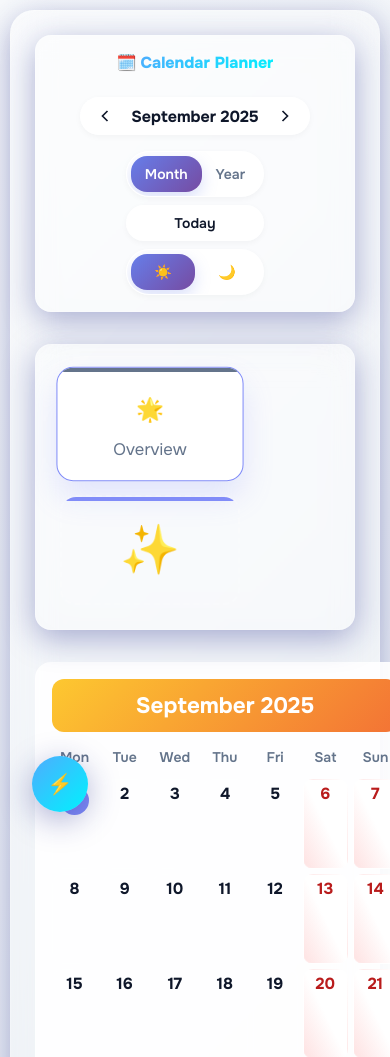
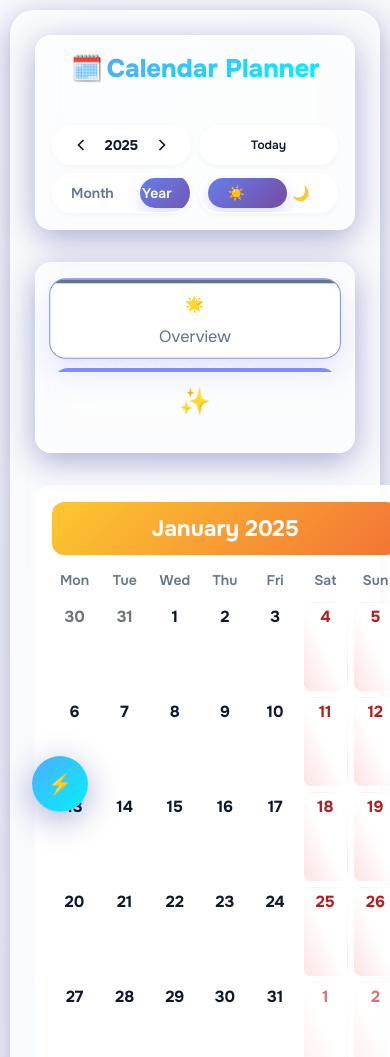
Before and after one commit to kotapullarao/calendar-planner, a website with bundled scripts: page index.html in a window 390 px wide. Shown: the top 1057 px of the page. Built offline with nearby package versions, Linux system fonts and the light colour scheme.

Commit message:
Header + toggles polish: move nav chip into header actions; consistent segmented toggle animations; robust indicator alignment; default to Year view; short month names; FAB labels with accessible rows; Today chip + sizes unified; stat cards compact; persist stats toggle; cleanup mini-year + isToday; fix emoji unreachable return; revert grid on stats to flex

```diff
--- a/css/components.css
+++ b/css/components.css
@@ -60,6 +60,7 @@
     border: 1px solid var(--light-border);
     border-radius: var(--radius-2xl);
     padding: 4px;
+    height: 40px;
     box-shadow: 0 2px 6px rgba(0,0,0,0.04);
     overflow: hidden;
     isolation: isolate;
@@ -93,7 +94,7 @@
     align-items: center;
     gap: var(--space-xs);
     transition: all 300ms cubic-bezier(0.4, 0, 0.2, 1);
-    min-height: 36px;
+    min-height: 32px;
     position: relative;
     z-index: 1;
     outline: none;
@@ -105,7 +106,8 @@
 
 .view-toggle-btn:active { }
 
-.view-toggle-btn.active { color: white; background: transparent; box-shadow: none; }
+.view-toggle-btn.active { color: var(--light-text); background: transparent; box-shadow: none; }
+.view-toggle-group.indicator-ready .view-toggle-btn.active { color: white; }
 
 .view-toggle-btn.active:hover { }
 
@@ -372,8 +374,8 @@ html[data-theme="midnight"] .name-suggestion-item.popular {
 
 /* * --- OPTIMIZED STAT CARD STYLES --- */
 .stat-card {
-    flex: 0 0 180px;
-    padding: 18px;
+    flex: 1 1 clamp(140px, 18vw, 200px);
+    padding: clamp(10px, 1.6vw, 14px);
     border-radius: 16px;
     text-align: center;
     border: 1px solid var(--light-border);
@@ -384,7 +386,7 @@ html[data-theme="midnight"] .name-suggestion-item.popular {
     display: flex;
     flex-direction: column;
     justify-content: center;
-    min-height: 110px;
+    min-height: clamp(70px, 10vw, 96px);
     user-select: none;
     will-change: transform;
     transition: transform 0.2s cubic-bezier(0.25, 0.46, 0.45, 0.94),
@@ -401,12 +403,12 @@ html[data-theme="midnight"] .name-suggestion-item.popular {
 }
 
 .stat-card:hover {
-    transform: scale(1.04);
+    transform: scale(1.02);
     box-shadow: 0 12px 30px rgba(0, 0, 0, 0.08);
 }
 
 .stat-card.active {
-    transform: scale(1.04);
+    transform: scale(1.02);
     box-shadow: 0 15px 30px rgba(129, 140, 248, 0.2);
     border-color: var(--primary-color);
 }
@@ -1378,16 +1380,16 @@ body.is-touch-device .stat-card.active:not(.overview-card) .edit-stat-btn {
 }
 
 .stat-number {
-    font-size: clamp(1.5em, 3vw, 2.2em);
+    font-size: clamp(1.1em, 2.2vw, 2em);
     font-weight: 800;
     margin-bottom: 8px;
     display: flex;
     align-items: center;
     justify-content: center;
     gap: 8px;
-    min-height: 40px;
-}
-.stat-emoji { font-size: 0.9em; }
+    min-height: clamp(28px, 4vw, 36px);
+}
+.stat-emoji { font-size: 0.85em; }
 .stat-value { color: var(--light-text); }
 .stat-label {
     color: var(--light-text-secondary);
@@ -1397,7 +1399,7 @@ body.is-touch-device .stat-card.active:not(.overview-card) .edit-stat-btn {
     gap: 6px;
 }
 .stat-card-add {
-    display: flex; justify-content: center; align-items: center; font-size: 3em;
+    display: flex; justify-content: center; align-items: center; font-size: clamp(1.6em, 2.2vw, 2.4em);
     color: var(--light-text-secondary); border: 2px dashed var(--light-border);
     background-color: transparent; box-shadow: none;
 }
@@ -1745,7 +1747,8 @@ html[data-theme="midnight"] .view-toggle-btn {
     color: var(--midnight-text-secondary);
 }
 
-html[data-theme="midnight"] .view-toggle-btn.active { background: transparent; color: white; box-shadow: none; }
+html[data-theme="midnight"] .view-toggle-btn.active { background: transparent; color: var(--midnight-text); box-shadow: none; }
+html[data-theme="midnight"] .view-toggle-group.indicator-ready .view-toggle-btn.active { color: white; }
 
 html[data-theme="midnight"] .view-toggle-btn:not(.active):hover {
     background: rgba(102, 126, 234, 0.2);
--- a/css/layout.css
+++ b/css/layout.css
@@ -77,6 +77,7 @@
     align-items: center;
     gap: 4px;
     padding: 4px 10px;
+    height: 40px;
     background: var(--light-surface);
     border: 1px solid var(--light-border);
     border-radius: var(--radius-2xl);
@@ -84,8 +85,8 @@
 }
 
 .nav-composite .nav-btn {
-    width: 28px;
-    height: 28px;
+    width: 32px;
+    height: 32px;
     background: transparent;
     border: none;
     box-shadow: none;
@@ -193,8 +194,8 @@ html[data-theme="midnight"] #theme-toggle-btn:hover {
     border: 1px solid var(--light-border);
     box-shadow: 0 2px 6px rgba(0,0,0,0.04);
     border-radius: var(--radius-2xl);
-    padding: var(--space-sm) var(--space-md);
-    min-height: 36px;
+    padding: 8px 14px;
+    height: 40px;
     font-size: var(--text-sm);
     display: flex;
     align-items: center;
@@ -318,7 +319,7 @@ html[data-theme="midnight"] .header-title h1 {
     }
 
     .header-title h1 {
-        font-size: var(--text-md);
+        font-size: clamp(1.6rem, 6.5vw, 2.2rem);
     }
 
     .header-navigation {
@@ -327,9 +328,15 @@ html[data-theme="midnight"] .header-title h1 {
     }
 
     .header-actions {
-        flex-direction: column;
+        display: grid;
+        grid-template-columns: repeat(2, minmax(0, 1fr));
+        grid-template-areas:
+            'nav today'
+            'view theme';
         gap: var(--space-sm);
         align-items: stretch;
+        width: 100%;
+        flex: 1 1 100%;
     }
 
     .view-toggle-group {
@@ -337,7 +344,37 @@ html[data-theme="midnight"] .header-title h1 {
         width: 100%;
     }
 
-    .today-btn {
-        width: 100%;
+    .today-btn { width: 100%; }
+    .theme-toggle-group { width: 100%; }
+    .nav-composite { width: 100%; justify-content: center; }
+
+    /* Explicit grid placement for 2x2 layout */
+    .nav-composite { grid-area: nav; }
+    #today-btn { grid-area: today; }
+    #view-mode-toggle { grid-area: view; }
+    #theme-toggle { grid-area: theme; }
+
+
+    /* Tighter typography and sizing so text stays within borders */
+    .header-actions .today-btn,
+    .header-actions .control-btn {
+        font-size: var(--text-xs);
+        min-height: 34px;
+        padding: 6px 12px;
+    }
+    .nav-composite .nav-btn {
+        width: 28px;
+        height: 28px;
+    }
+    .nav-composite .nav-display {
+        font-size: var(--text-sm);
+        padding: 0 6px;
+    }
+
+
+    /* Tighter stats spacing on small screens */
+    .stats {
+        gap: var(--space-sm);
+        padding: var(--space-md);
     }
 }
--- a/css/modals.css
+++ b/css/modals.css
@@ -1105,12 +1105,7 @@ input:checked + .toggle-slider:before { transform: translateX(20px); }
     align-items: center;
     gap: 12px;
 }
-/* Header Actions */
-.header-actions {
-    display: flex;
-    align-items: center;
-    gap: 12px;
-}
+/* Header Actions (scoped in layout.css). Remove global override here to avoid conflicts. */
 
 /* Data Menu */
 .data-menu-container {
--- a/index.html
+++ b/index.html
@@ -36,8 +36,11 @@
             <h1>🗓️ <span class="title-text">Calendar Planner</span></h1>
         </div>
 
-        <!-- Center: Compact Composite Navigation -->
-        <div class="header-navigation">
+        <!-- Center navigation removed; nav chip moved beside toggles -->
+        <div class="header-navigation"></div>
+
+        <!-- Right: View Toggle & Today Button -->
+        <div class="header-actions">
             <div class="nav-composite">
                 <button id="nav-prev-btn" class="nav-btn" title="Previous">
                     <svg width="20" height="20" viewBox="0 0 24 24" fill="none" stroke="currentColor" stroke-width="2">
@@ -51,16 +54,12 @@
                     </svg>
                 </button>
             </div>
-        </div>
-
-        <!-- Right: View Toggle & Today Button -->
-        <div class="header-actions">
+            <button id="today-btn" class="today-btn" title="Go to Today">Today</button>
             <div class="view-toggle-group" id="view-mode-toggle">
                 <span class="toggle-indicator" aria-hidden="true"></span>
                 <button id="month-view-btn" class="view-toggle-btn active" title="Month View">Month</button>
                 <button id="year-overview-btn" class="view-toggle-btn" title="Year Overview">Year</button>
             </div>
-            <button id="today-btn" class="today-btn" title="Go to Today">Today</button>
             <div class="view-toggle-group theme-toggle-group" id="theme-toggle" title="Theme">
                 <span class="toggle-indicator" aria-hidden="true"></span>
                 <button id="theme-light-btn" class="view-toggle-btn" title="Light Theme">☀️</button>
--- a/js/config/constants.js
+++ b/js/config/constants.js
@@ -22,7 +22,8 @@ export const APP_CONFIG = {
         CONFIG: 'calendar-plan-config',
         THEME: 'calendar-plan-theme',
         EMOJI_USAGE: 'emoji-usage',
-        RECENT_EMOJIS: 'recent-emojis'
+        RECENT_EMOJIS: 'recent-emojis',
+        STATS_HIDDEN: 'calendar-plan-stats-hidden'
     },
 
     PWA_ACTIONS: {
--- a/js/core/state.js
+++ b/js/core/state.js
@@ -12,6 +12,7 @@ let currentYear = new Date().getFullYear();
 let currentMonth = new Date().getMonth();
 let parsedCategoriesCache = [];
 let isDragging = false;
+let statsHidden = false;
 let undoState = null;
 let pendingBackupData = null;
 
@@ -25,6 +26,8 @@ export const setState = {
     isDragging: (dragging) => { isDragging = dragging; },
     undoState: (state) => { undoState = state; },
     pendingBackupData: (data) => { pendingBackupData = data; }
+    ,
+    statsHidden: (hidden) => { statsHidden = !!hidden; }
 };
 
 // State getters - controlled access
@@ -37,4 +40,6 @@ export const getState = {
     isDragging: () => isDragging,
     undoState: () => undoState,
     pendingBackupData: () => pendingBackupData
+    ,
+    statsHidden: () => statsHidden
 };
--- a/js/modules/app.js
+++ b/js/modules/app.js
@@ -6,6 +6,7 @@
 import { Store } from './store.js';
 import { Events } from './events.js';
 import { UI } from './ui.js';
+import { getState } from '../core/state.js';
 
 /**
  * Initialize cancel button icons
@@ -97,21 +98,46 @@ function init() {
     // Load data and theme
     Store.load();
     Store.loadTheme();
+    // Load persisted stats toggle before first render
+    if (Store.loadStatsHidden) Store.loadStatsHidden();
     // Initialize header theme toggle label
     UI.updateThemeControl(document.documentElement.getAttribute('data-theme') || 'light');
 
     // Setup event listeners
     Events.setup();
 
+    // Default to Year view on first load
+    const monthBtn = document.getElementById('month-view-btn');
+    const yearBtn = document.getElementById('year-overview-btn');
+    if (monthBtn && yearBtn) {
+        monthBtn.classList.remove('active');
+        yearBtn.classList.add('active');
+    }
     // Build initial UI
     UI.rebuild();
-    // Align segmented indicators after initial render
-    setTimeout(() => {
+    // Apply persisted stats visibility
+    const statsEl = document.getElementById('stats');
+    if (statsEl && typeof getState?.statsHidden === 'function' && getState.statsHidden()) {
+        statsEl.classList.add('hidden');
+    }
+    // Robustly align segmented indicators after layout settles
+    const alignIndicators = () => {
         if (Events?.updateSegmentIndicator) {
             Events.updateSegmentIndicator('#view-mode-toggle');
             Events.updateSegmentIndicator('#theme-toggle');
         }
-    }, 0);
+    };
+    // Initial microtask
+    setTimeout(alignIndicators, 0);
+    // A couple of retries in case fonts/layout shift
+    setTimeout(alignIndicators, 80);
+    setTimeout(alignIndicators, 160);
+    // After full page load
+    window.addEventListener('load', alignIndicators);
+    // After fonts are ready (where supported)
+    if (document.fonts && document.fonts.ready) {
+        document.fonts.ready.then(alignIndicators).catch(() => {});
+    }
 
     // Handle PWA shortcuts after UI is ready
     handlePWAShortcuts();
--- a/js/modules/events.js
+++ b/js/modules/events.js
@@ -185,17 +185,29 @@ export const Events = {
         const group = document.querySelector(groupSelector);
         if (!group) return;
         const indicator = group.querySelector('.toggle-indicator');
-        const active = group.querySelector('.view-toggle-btn.active') || group.querySelector('.view-toggle-btn');
-        if (!indicator || !active) return;
-        // Use offset metrics for pixel-perfect alignment inside the group
+        const buttons = [...group.querySelectorAll('.view-toggle-btn')];
+        if (!indicator || buttons.length === 0) return;
+        const active = group.querySelector('.view-toggle-btn.active') || buttons[0];
+
+        // Equal-segment calculation for consistent animation across groups
         const computed = getComputedStyle(group);
         const paddingLeft = parseFloat(computed.paddingLeft) || 0;
-        const left = active.offsetLeft - paddingLeft; // align to inner edge of group
-        const width = active.offsetWidth;
-        const fudge = -2; // slight left bias to visually center under text
-        indicator.style.width = `${Math.max(0, width)}px`;
-        indicator.style.transform = `translateX(${Math.max(0, left + fudge)}px)`;
+        const paddingRight = parseFloat(computed.paddingRight) || 0;
+        const innerWidth = group.clientWidth - paddingLeft - paddingRight;
+        // Retry if layout not ready
+        if (innerWidth <= 0) {
+            setTimeout(() => Events.updateSegmentIndicator(groupSelector), 60);
+            return;
+        }
+        const segments = buttons.length;
+        const segWidth = innerWidth / segments;
+        const index = Math.max(0, buttons.indexOf(active));
+        const left = paddingLeft + segWidth * index;
+
+        indicator.style.width = `${Math.max(0, segWidth)}px`;
+        indicator.style.transform = `translateX(${Math.max(0, left)}px)`;
         indicator.style.opacity = '1';
+        group.classList.add('indicator-ready');
     },
     /**
      * Apply theme instantly without CSS transitions/animations
@@ -1979,11 +1991,16 @@ export const Events = {
 
         // Stats toggle (moved to FAB, but keep the core logic for reuse)
         Events.handleStatsToggle = () => {
-            const isHidden = $('#stats').classList.toggle('hidden');
+            const statsEl = $('#stats');
+            if (!statsEl) return;
+            const isHidden = statsEl.classList.toggle('hidden');
+            setState.statsHidden(isHidden);
             const statsBtn = $('#stats-btn-text');
             if (statsBtn) {
                 statsBtn.textContent = isHidden ? 'Show Stats' : 'Hide Stats';
             }
+            // persist across sessions
+            try { Store.saveStatsHidden(isHidden); } catch (e) {}
         };
 
         // Manage plan (moved to FAB, but keep the core logic for reuse)
@@ -2043,7 +2060,11 @@ export const Events = {
                     const btn = row.querySelector('.fab-item');
                     if (btn) btn.click();
                 };
-                row.addEventListener('click', trigger);
+                row.addEventListener('click', (e) => {
+                    // Avoid double-trigger when clicking directly on the icon button
+                    if (e.target.closest('.fab-item')) return;
+                    trigger();
+                });
                 row.addEventListener('keydown', (e) => {
                     if (e.key === 'Enter' || e.key === ' ') {
                         e.preventDefault();
@@ -2108,7 +2129,7 @@ export const Events = {
                 setState.currentMonth(new Date().getMonth());
                 UI.rebuild();
                 Events.updateNavigationDisplay();
-                Events.updateSegmentIndicator('#view-mode-toggle');
+                requestAnimationFrame(() => Events.updateSegmentIndicator('#view-mode-toggle'));
             });
 
             yearOverviewBtn.addEventListener('click', () => {
@@ -2117,7 +2138,7 @@ export const Events = {
                 monthViewBtn.classList.remove('active');
                 UI.rebuild();
                 Events.updateNavigationDisplay();
-                Events.updateSegmentIndicator('#view-mode-toggle');
+                requestAnimationFrame(() => Events.updateSegmentIndicator('#view-mode-toggle'));
             });
         }
 
@@ -2140,12 +2161,15 @@ export const Events = {
                 Store.saveTheme('light');
                 UI.updateThemeControl('light');
                 syncThemeButtons();
+                // Defer indicator update to let layout settle for smooth animation
+                requestAnimationFrame(() => Events.updateSegmentIndicator('#theme-toggle'));
             });
             themeDarkBtn.addEventListener('click', () => {
                 Events.setThemeInstant('midnight');
                 Store.saveTheme('midnight');
                 UI.updateThemeControl('midnight');
                 syncThemeButtons();
+                requestAnimationFrame(() => Events.updateSegmentIndicator('#theme-toggle'));
             });
         }
 
@@ -2485,9 +2509,8 @@ export const Events = {
                 // Month view: show current month and year
                 const currentMonth = getState.currentMonth();
                 const currentYear = getState.currentYear();
-                const monthNames = ['January', 'February', 'March', 'April', 'May', 'June',
-                                  'July', 'August', 'September', 'October', 'November', 'December'];
-                navDisplay.textContent = `${monthNames[currentMonth]} ${currentYear}`;
+                const shortMonths = ['Jan','Feb','Mar','Apr','May','Jun','Jul','Aug','Sep','Oct','Nov','Dec'];
+                navDisplay.textContent = `${shortMonths[currentMonth]} ${currentYear}`;
             }
         }
     }
--- a/js/modules/store.js
+++ b/js/modules/store.js
@@ -49,5 +49,20 @@ export const Store = {
     /**
      * Save theme to localStorage
      */
-    saveTheme: (theme) => localStorage.setItem(APP_CONFIG.STORAGE_KEYS.THEME, theme)
+    saveTheme: (theme) => localStorage.setItem(APP_CONFIG.STORAGE_KEYS.THEME, theme),
+
+    /**
+     * Load stats hidden preference
+     */
+    loadStatsHidden: () => {
+        try {
+            const v = localStorage.getItem(APP_CONFIG.STORAGE_KEYS.STATS_HIDDEN);
+            if (v !== null) setState.statsHidden(v === '1');
+        } catch (e) {}
+    },
+
+    /** Save stats hidden preference */
+    saveStatsHidden: (hidden) => {
+        try { localStorage.setItem(APP_CONFIG.STORAGE_KEYS.STATS_HIDDEN, hidden ? '1' : '0'); } catch (e) {}
+    }
 };
--- a/js/modules/ui.js
+++ b/js/modules/ui.js
@@ -26,7 +26,8 @@ export const UI = {
                 navDisplay.textContent = currentYear;
             } else {
                 const currentMonth = getState.currentMonth();
-                navDisplay.textContent = `${MONTH_NAMES[currentMonth]} ${currentYear}`;
+                const shortMonth = (MONTH_NAMES[currentMonth] || '').slice(0, 3);
+                navDisplay.textContent = `${shortMonth} ${currentYear}`;
             }
         }
 
--- a/js/modules/utils.js
+++ b/js/modules/utils.js
@@ -551,8 +551,6 @@ export const Utils = {
             return fallbacks[emoji] || '🌍';
         }
         */
-
-        return emoji;
     },
 
     /**
```
